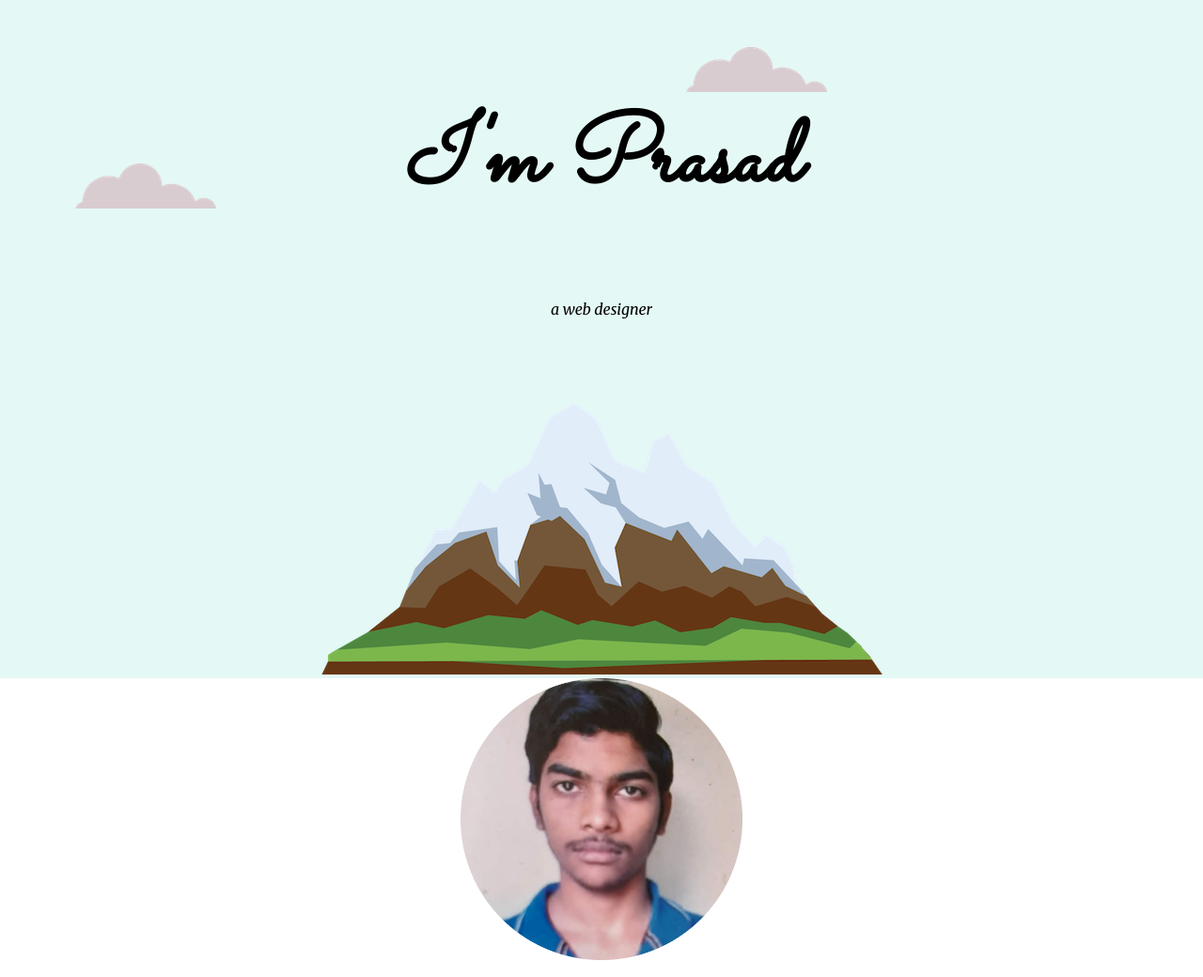
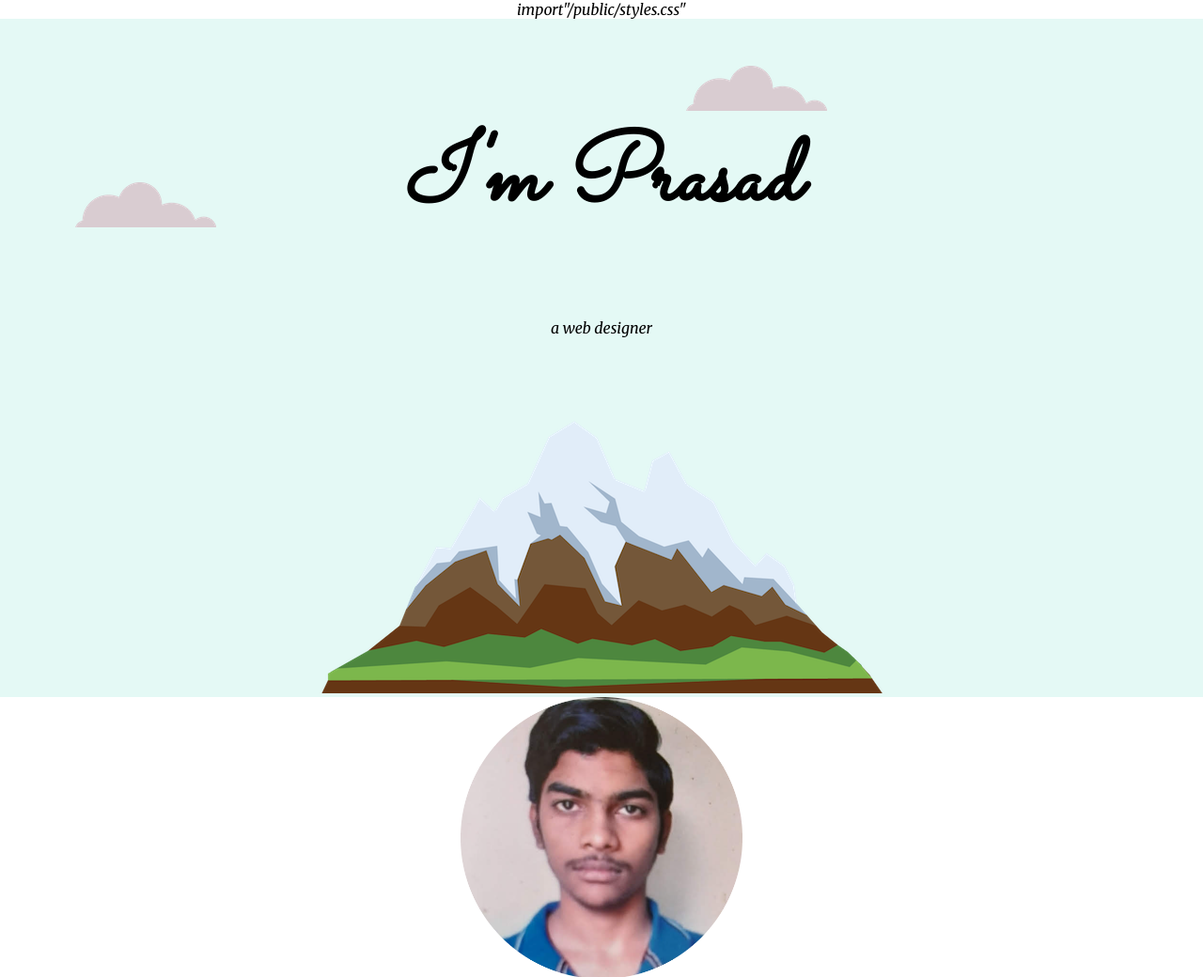
Before and after one commit to thallapalliprasad/prasad-personal-site, a plain HTML site: page index.html in a window 1280 px wide. Shown: the top 1040 px of the page at 94% size. Drawn offline with Linux system fonts and the light colour scheme; files whose address does not match are found by name.

Commit message:
imported

```diff
--- a/index.html
+++ b/index.html
@@ -6,6 +6,7 @@
     <link rel="stylesheet" href="D:\web development\CSS-Mysite\css\styles.css">
     <link rel="icon" href="D:\web development\CSS-Mysite\favicon.ico">
     <link rel="preconnect" href="https://fonts.googleapis.com">
+    import"/public/styles.css"
 <link rel="preconnect" href="https://fonts.gstatic.com" crossorigin>
 <link href="https://fonts.googleapis.com/css2?family=Merriweather:ital@1&family=Montserrat:wght@200&family=Sacramento&display=swap" rel="stylesheet">
   </head>
@@ -32,6 +33,7 @@
           <p>
             I can design and develop personal and professional websites by HTML,CSS,JAVA,if you guys interested contact me through the link given bottom of this page
           </p>.</p>
+
         </div>
         <div class="skill-row">
           <img class="img2" src="https://tse1.mm.bing.net/th?id=OIP.8rv6XEQPCrYd2PT4uJL3vgHaEK&pid=Api&rs=1&c=1&qlt=95&w=214&h=120" alt="">
```
